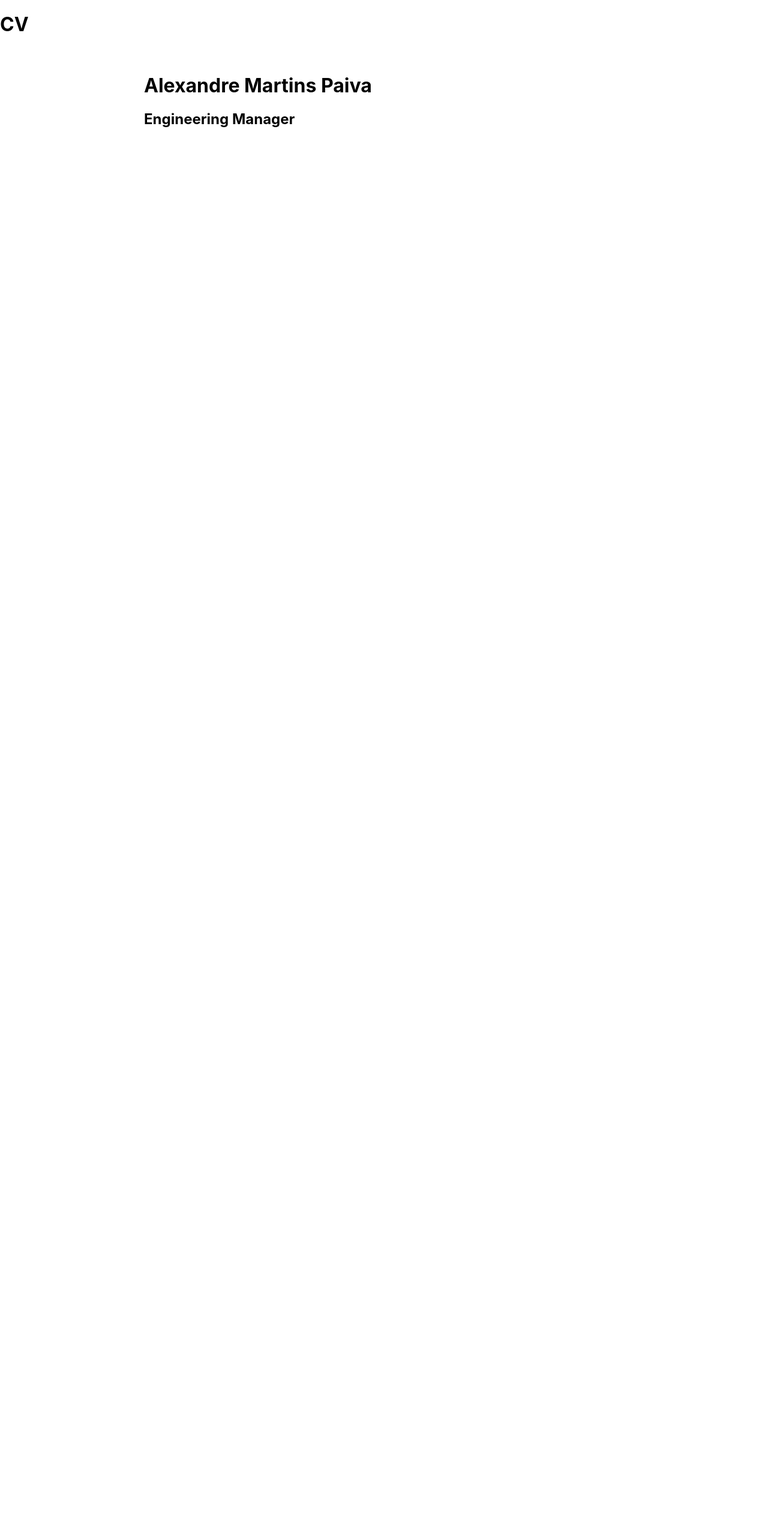
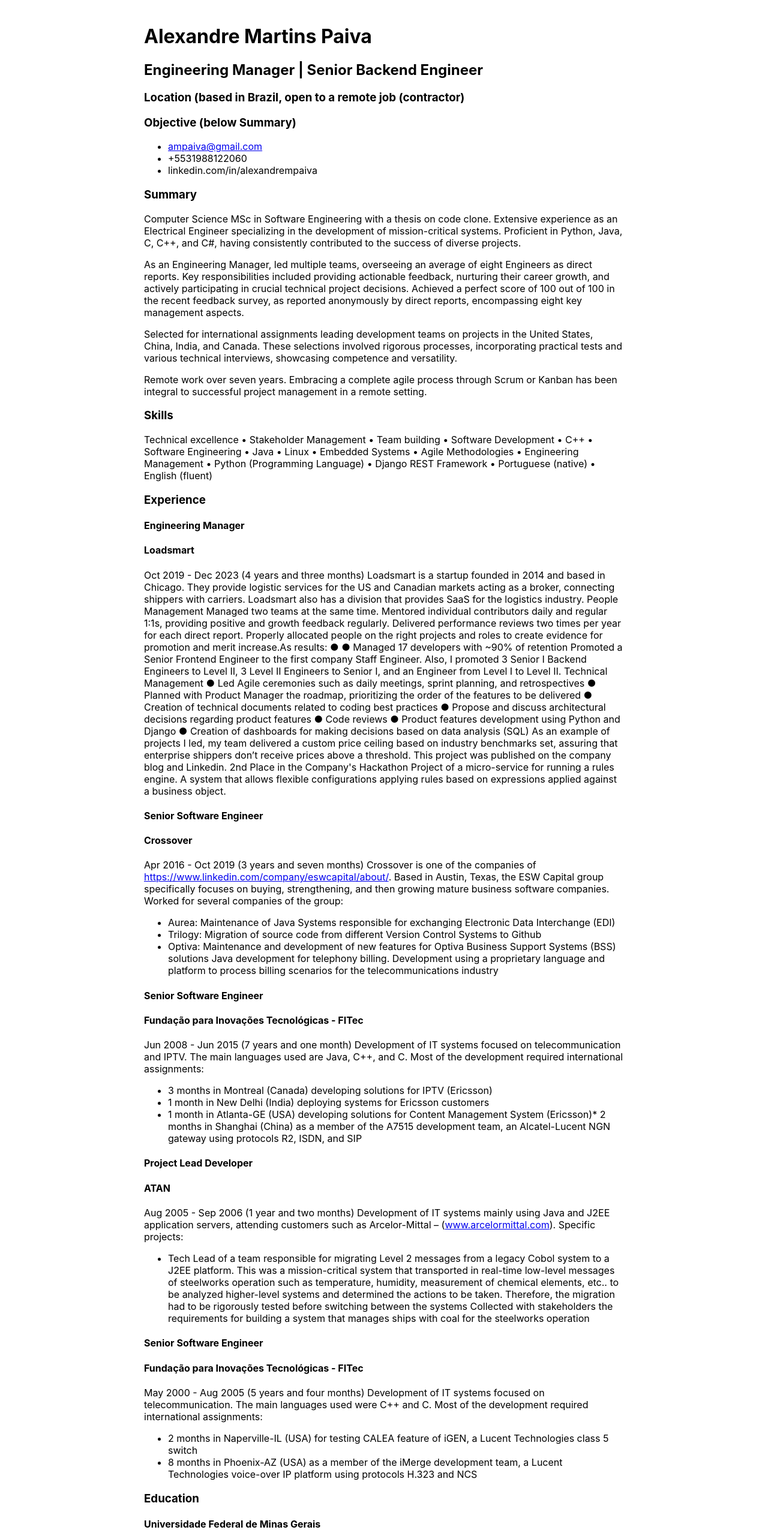
Before and after one commit to ampaiva/mycv, a React (Create React App) app: page / in a window 1280 px wide. Shown: the top 2566 px of the page at 60% size. Before the commit the page ends 800 px from the top, so only its background shows below. Built offline with nearby package versions, Linux system fonts and the light colour scheme.

Commit message:
CV skeleton

```diff
--- a/public/cv-content.md
+++ b/public/cv-content.md
@@ -1,3 +1,124 @@
 # Alexandre Martins Paiva
+## Engineering Manager | Senior Backend Engineer
 
-## Engineering Manager
+### Location (based in Brazil, open to a remote job (contractor)
+### Objective (below Summary)
+* ampaiva@gmail.com
+* +5531988122060
+* linkedin.com/in/alexandrempaiva
+
+### Summary
+Computer Science MSc in Software Engineering with a thesis on code clone. Extensive experience as
+an Electrical Engineer specializing in the development of mission-critical systems. Proficient in Python,
+Java, C, C++, and C#, having consistently contributed to the success of diverse projects.
+
+As an Engineering Manager, led multiple teams, overseeing an average of eight Engineers as direct
+reports. Key responsibilities included providing actionable feedback, nurturing their career growth, and
+actively participating in crucial technical project decisions. Achieved a perfect score of 100 out of 100 in
+the recent feedback survey, as reported anonymously by direct reports, encompassing eight key
+management aspects.
+
+Selected for international assignments leading development teams on projects in the United States,
+China, India, and Canada. These selections involved rigorous processes, incorporating practical tests
+and various technical interviews, showcasing competence and versatility.
+
+Remote work over seven years. Embracing a complete agile process through Scrum or Kanban has
+been integral to successful project management in a remote setting.
+
+### Skills
+Technical excellence • Stakeholder Management • Team building • Software Development •
+C++ • Software Engineering • Java • Linux • Embedded Systems • Agile Methodologies •
+Engineering Management • Python (Programming Language) • Django REST Framework •
+Portuguese (native) • English (fluent)
+
+### Experience
+#### Engineering Manager
+#### Loadsmart
+Oct 2019 - Dec 2023 (4 years and three months)
+Loadsmart is a startup founded in 2014 and based in Chicago. They provide logistic services for the US and
+Canadian markets acting as a broker, connecting shippers with carriers. Loadsmart also has a division that
+provides SaaS for the logistics industry.
+People Management
+Managed two teams at the same time. Mentored individual contributors daily and regular 1:1s, providing positive
+and growth feedback regularly. Delivered performance reviews two times per year for each direct report. Properly
+allocated people on the right projects and roles to create evidence for promotion and merit increase.As results:
+●
+●
+Managed 17 developers with ~90% of retention
+Promoted a Senior Frontend Engineer to the first company Staff Engineer. Also, I promoted 3 Senior I
+Backend Engineers to Level II, 3 Level II Engineers to Senior I, and an Engineer from Level I to Level II.
+Technical Management
+● Led Agile ceremonies such as daily meetings, sprint planning, and retrospectives
+● Planned with Product Manager the roadmap, prioritizing the order of the features to be delivered
+● Creation of technical documents related to coding best practices
+● Propose and discuss architectural decisions regarding product features
+● Code reviews
+● Product features development using Python and Django
+● Creation of dashboards for making decisions based on data analysis (SQL)
+As an example of projects I led, my team delivered a custom price ceiling based on industry benchmarks set,
+assuring that enterprise shippers don’t receive prices above a threshold. This project was published on the
+company blog and Linkedin.
+2nd Place in the Company's Hackathon
+Project of a micro-service for running a rules engine. A system that allows flexible configurations
+applying rules based on expressions applied against a business object.
+#### Senior Software Engineer
+
+#### Crossover
+Apr 2016 - Oct 2019 (3 years and seven months)
+Crossover is one of the companies of https://www.linkedin.com/company/eswcapital/about/. Based in
+Austin, Texas, the ESW Capital group specifically focuses on buying, strengthening, and then growing
+mature business software companies.
+Worked for several companies of the group:
+
+* Aurea: Maintenance of Java Systems responsible for exchanging Electronic Data Interchange (EDI)
+* Trilogy: Migration of source code from different Version Control Systems to Github
+* Optiva: Maintenance and development of new features for Optiva Business Support Systems (BSS)
+solutions Java development for telephony billing. Development using a proprietary language and platform
+to process billing scenarios for the telecommunications industry
+
+#### Senior Software Engineer
+#### Fundação para Inovações Tecnológicas - FITec
+Jun 2008 - Jun 2015 (7 years and one month)
+Development of IT systems focused on telecommunication and IPTV. The main languages used are
+Java, C++, and C.
+Most of the development required international assignments:
+
+* 3 months in Montreal (Canada) developing solutions for IPTV (Ericsson)
+* 1 month in New Delhi (India) deploying systems for Ericsson customers
+* 1 month in Atlanta-GE (USA) developing solutions for Content Management System (Ericsson)*
+2 months in Shanghai (China) as a member of the A7515 development team, an Alcatel-Lucent NGN
+gateway using protocols R2, ISDN, and SIP
+
+#### Project Lead Developer
+#### ATAN
+Aug 2005 - Sep 2006 (1 year and two months)
+Development of IT systems mainly using Java and J2EE application servers,
+attending customers such as Arcelor-Mittal – (www.arcelormittal.com).
+Specific projects:
+* Tech Lead of a team responsible for migrating Level 2 messages from a legacy Cobol system to
+a J2EE platform. This was a mission-critical system that transported in real-time low-level
+messages of steelworks operation such as temperature, humidity, measurement of chemical
+elements, etc.. to be analyzed higher-level systems and determined the actions to be taken.
+Therefore, the migration had to be rigorously tested before switching between the systems
+Collected with stakeholders the requirements for building a system that manages ships with coal
+for the steelworks operation
+####  Senior Software Engineer
+#### Fundação para Inovações Tecnológicas - FITec
+May 2000 - Aug 2005 (5 years and four months)
+Development of IT systems focused on telecommunication. The main languages used were C++ and C.
+Most of the development required international assignments:
+
+
+* 2 months in Naperville-IL (USA) for testing CALEA feature of iGEN, a Lucent Technologies class
+5 switch
+* 8 months in Phoenix-AZ (USA) as a member of the iMerge development team, a Lucent
+Technologies voice-over IP platform using protocols H.323 and NCS
+### Education
+#### Universidade Federal de Minas Gerais
+#### Master's Degree, Computer Software Engineering
+2013 - 2015
+I propose in my MSc thesis a new method for code clone detection. As proof of concept, I developed a
+complete Java system (https://github.com/ampaiva/mcsheep) to parse Java projects in search of code
+clones.
+#### Universidade Federal de Minas Gerais
+##### Electrical Engineer
--- a/src/App.js
+++ b/src/App.js
@@ -6,9 +6,6 @@
 function App() {
   return (
     <div className="App">
-      <header className="App-header">
-        <h1>CV</h1>
-      </header>
       <CV />
     </div>
   );
```
